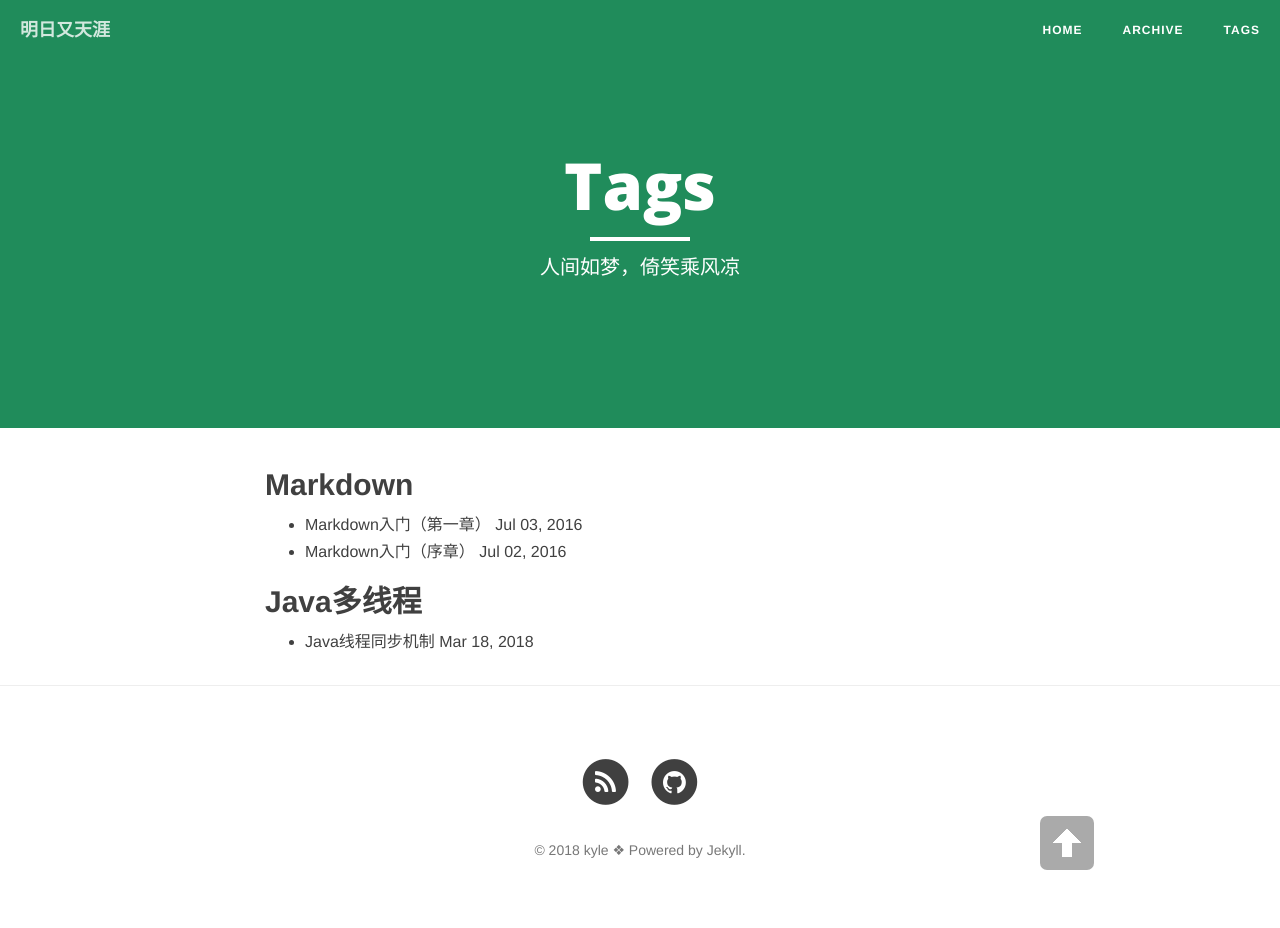
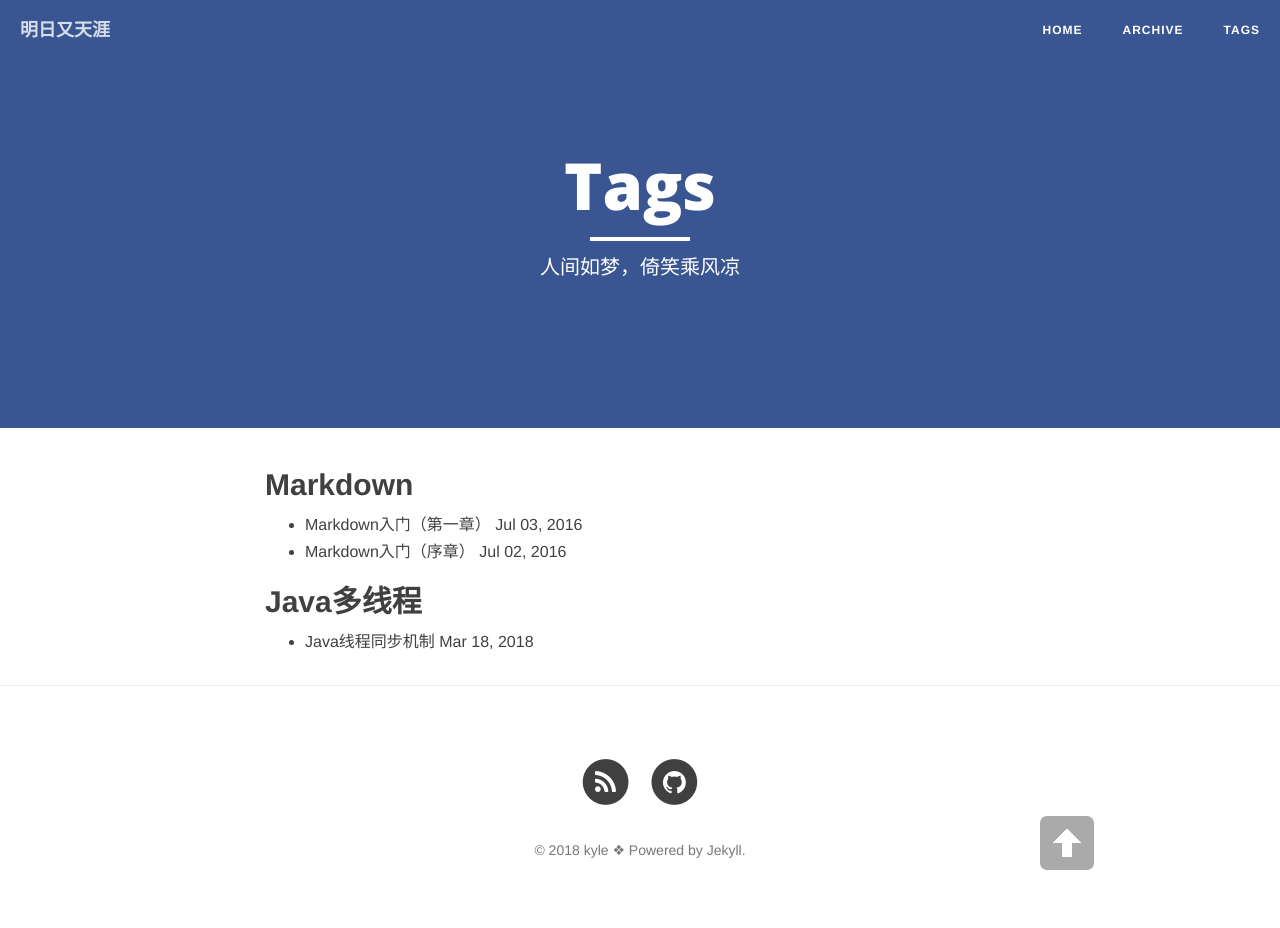
Before and after one commit to sofKyle/sofkyle.github.io, a Jekyll site: the page built from tags.md, in a window 1280 px wide. Built offline with Jekyll 4.4.1, drawn with Linux system fonts in a browser that asks for light colours; nearby versions of some CDN libraries.

Commit message:
adjust the style

```diff
--- a/_config.yml
+++ b/_config.yml
@@ -1,6 +1,6 @@
 # Site settings
 title: 明日又天涯
-header-img: "img/green.jpg"
+header-img: "img/blue.jpg"
 tagline: "cn"
 description: "人间如梦，倚笑乘风凉"
 baseurl: ""
@@ -46,7 +46,7 @@
     values:
       layout: "post"
       author: "kyle"
-      header-img: "img/green.jpg" # We don't want posts without a header image, that whould mean white on white
+      header-img: "img/blue.jpg" # We don't want posts without a header image, that whould mean white on white
 
 # Analytics and webmaster tools stuff goes here
 google_analytics:
--- a/tags.md
+++ b/tags.md
@@ -2,7 +2,7 @@
 layout: page
 title: "Tags"
 description: "人间如梦，倚笑乘风凉"
-header-img: "img/green.jpg"
+header-img: "img/facebook.jpg"
 
 ---
 
```
Also changed, not shown: archive.md (+1 -1 lines), 6 other files.
